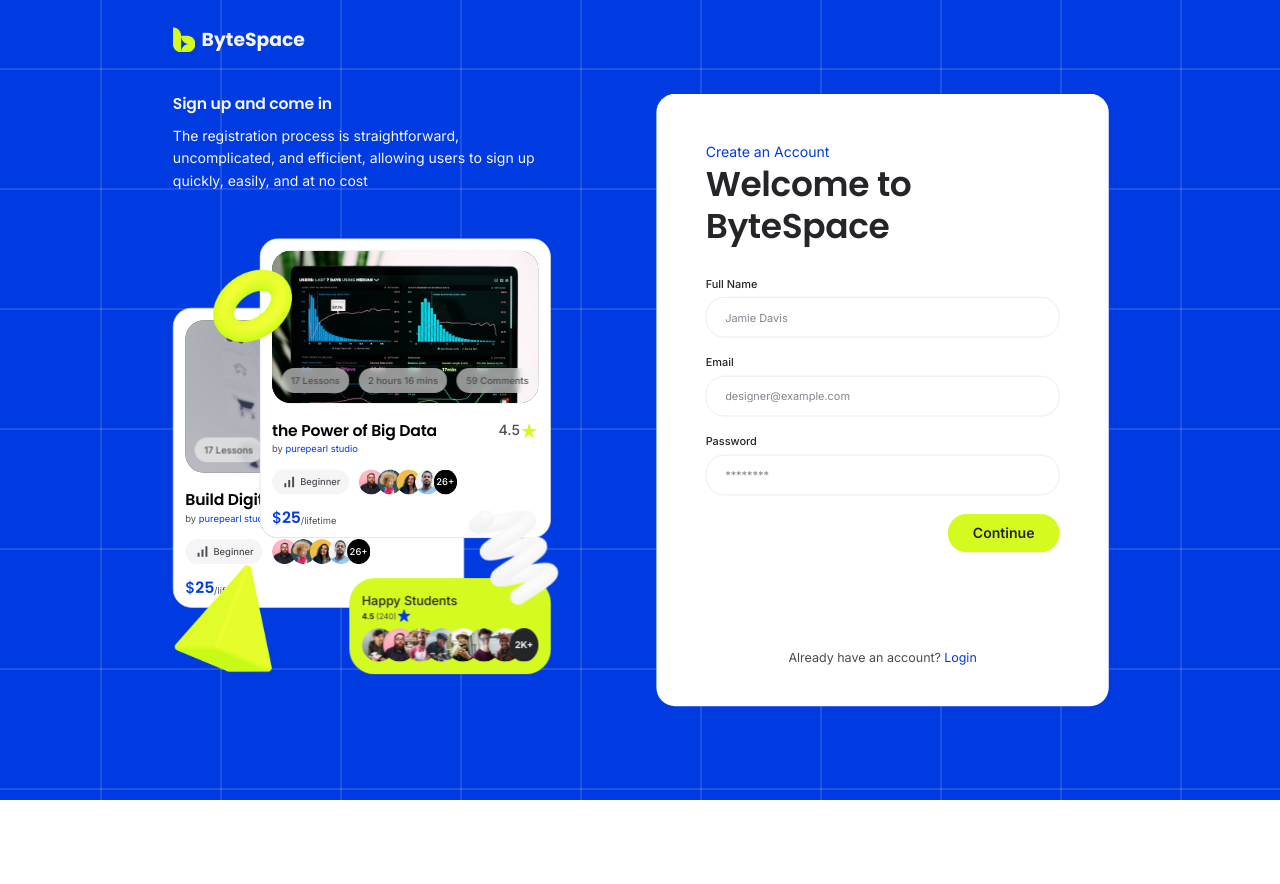
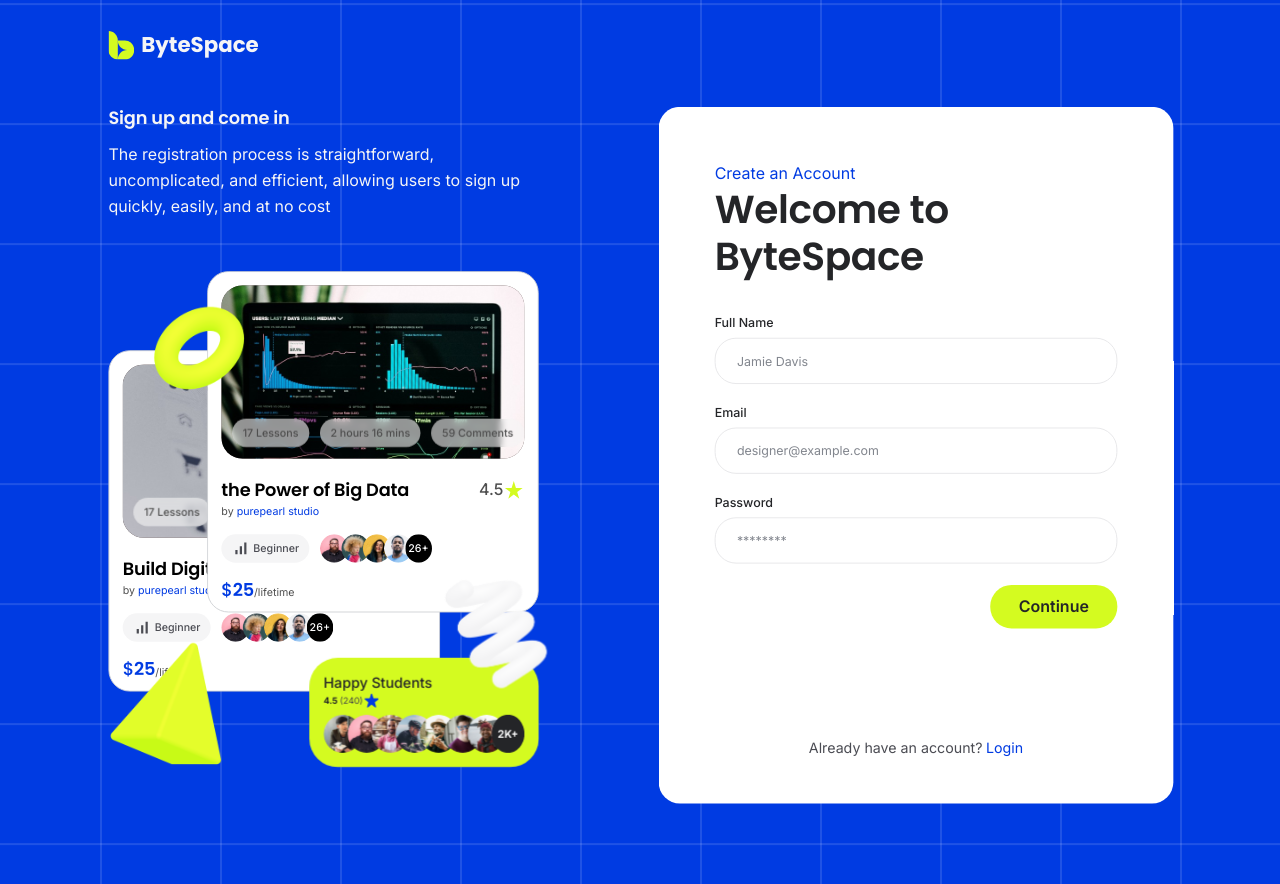
Before and after one commit to NazmusSakib3/bytespace-new, a Next.js app: page /signup in a window 1280 px wide. Shown: the top 884 px of the page. Before the commit the page ends 800 px from the top, so only its background shows below. Built offline with nearby package versions, Linux system fonts and the light colour scheme; a web font is replaced by a local one.

Commit message:
Fix auth scaling to match hero width-cover layout.
Drop fit-contain letterboxing; scale Sign In / Join Us to viewport width like the homepage hero.

```diff
--- a/app/globals.css
+++ b/app/globals.css
@@ -91,29 +91,29 @@
 }
 
 /**
- * Auth (login/signup) — fit the 1440×1024 Figma artboard inside the viewport
- * on any aspect ratio (scale = min(w/1440, h/1024), centered).
+ * Auth (login/signup) — same width-cover scale as hero (1440×1024).
+ * Fills the viewport width; no letterboxed floating frame.
  */
 .auth-bleed {
   --auth-scale: 1;
   position: relative;
-  display: flex;
   width: 100%;
-  height: 100dvh;
+  min-height: 100dvh;
   min-height: 100vh;
-  align-items: center;
-  justify-content: center;
+  height: max(100dvh, calc(1024px * var(--auth-scale)));
   overflow: hidden;
   background-color: #003be2;
 }
 
 .auth-design {
-  position: relative;
+  position: absolute;
+  top: 0;
+  left: 50%;
   width: 1440px;
   height: 1024px;
-  flex-shrink: 0;
+  margin-left: -720px;
   transform: scale(var(--auth-scale));
-  transform-origin: center center;
+  transform-origin: top center;
 }
 
 /**
--- a/components/auth/AuthShell.tsx
+++ b/components/auth/AuthShell.tsx
@@ -6,7 +6,6 @@
 import { Logo } from "@/components/layout/Logo";
 
 const FIGMA_W = 1440;
-const FIGMA_H = 1024;
 
 type AuthShellProps = {
   children: ReactNode;
@@ -15,8 +14,8 @@
 };
 
 /**
- * Figma Login / Register — 1440×1024 artboard scaled to fit any viewport
- * aspect ratio (same idea as hero bleed, but fit-contain + centered).
+ * Figma Login / Register — 1440×1024 artboard scaled to cover viewport width
+ * (same bleed pattern as the homepage hero — no letterboxing).
  * https://www.figma.com/design/vIVChSxtAIVN2jOkX7Erp7/…?node-id=49-195
  */
 export function AuthShell({ children, title, subtitle }: AuthShellProps) {
@@ -26,9 +25,10 @@
 
   useEffect(() => {
     const update = () => {
-      const el = rootRef.current;
-      const clientW = el?.clientWidth || document.documentElement.clientWidth || window.innerWidth;
-      const clientH = el?.clientHeight || window.innerHeight;
+      const client =
+        rootRef.current?.clientWidth ||
+        document.documentElement.clientWidth ||
+        window.innerWidth;
       const dpr = window.devicePixelRatio || 1;
 
       if (baseDprRef.current == null) {
@@ -36,8 +36,7 @@
       }
 
       const zoomRatio = dpr / baseDprRef.current;
-      const fit = Math.min(clientW / FIGMA_W, clientH / FIGMA_H);
-      setScale(fit * zoomRatio);
+      setScale((client * zoomRatio) / FIGMA_W);
     };
 
     update();
@@ -54,12 +53,7 @@
   } as CSSProperties;
 
   return (
-    <div
-      ref={rootRef}
-      className="auth-bleed"
-      style={style}
-      data-auth="fit"
-    >
+    <div ref={rootRef} className="auth-bleed" style={style} data-auth="cover">
       {/*
         Full-bleed grid — Figma Register/Login Group 4 (120px cells).
         https://www.figma.com/design/vIVChSxtAIVN2jOkX7Erp7/…?node-id=47-351
```
